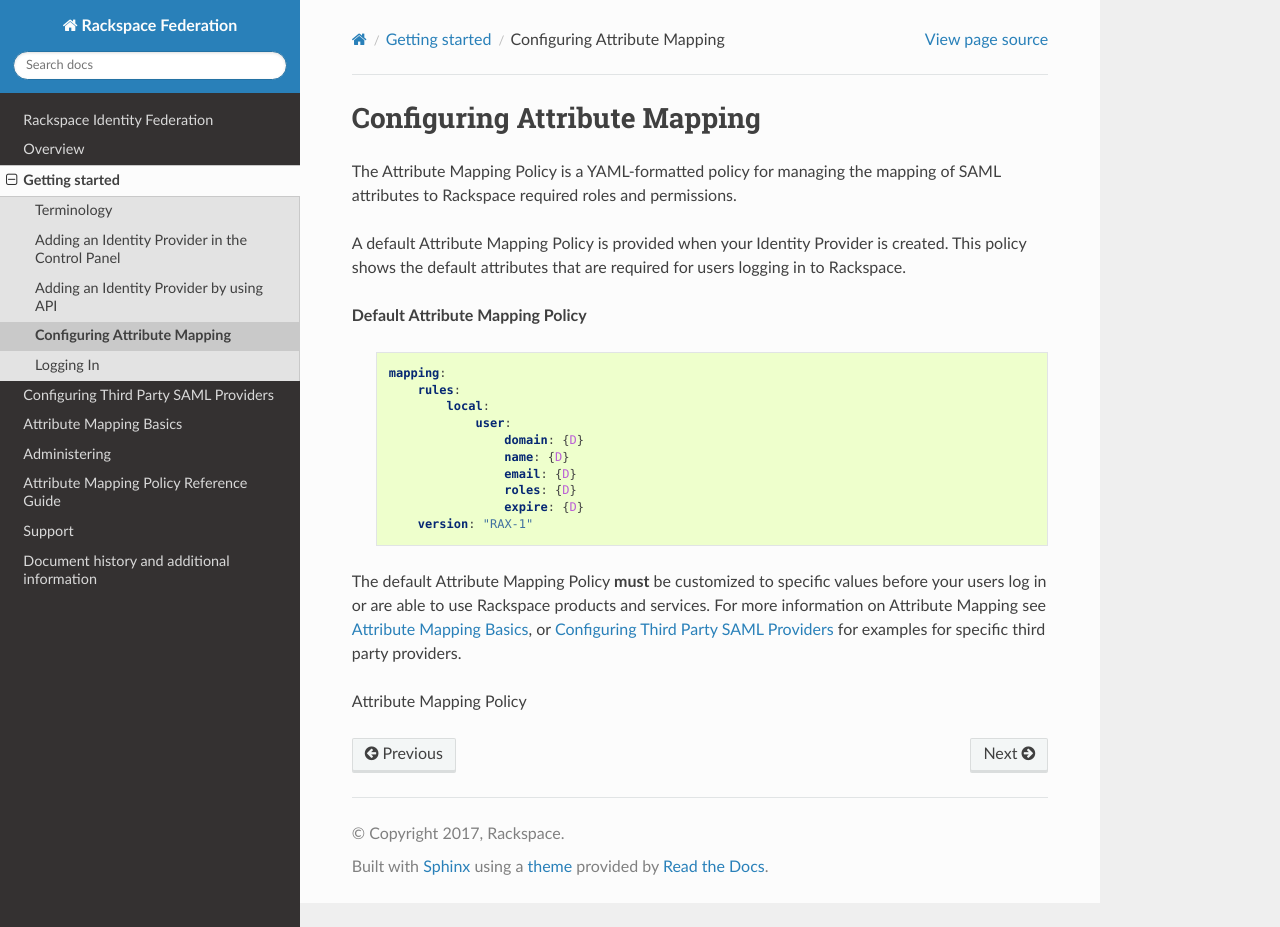
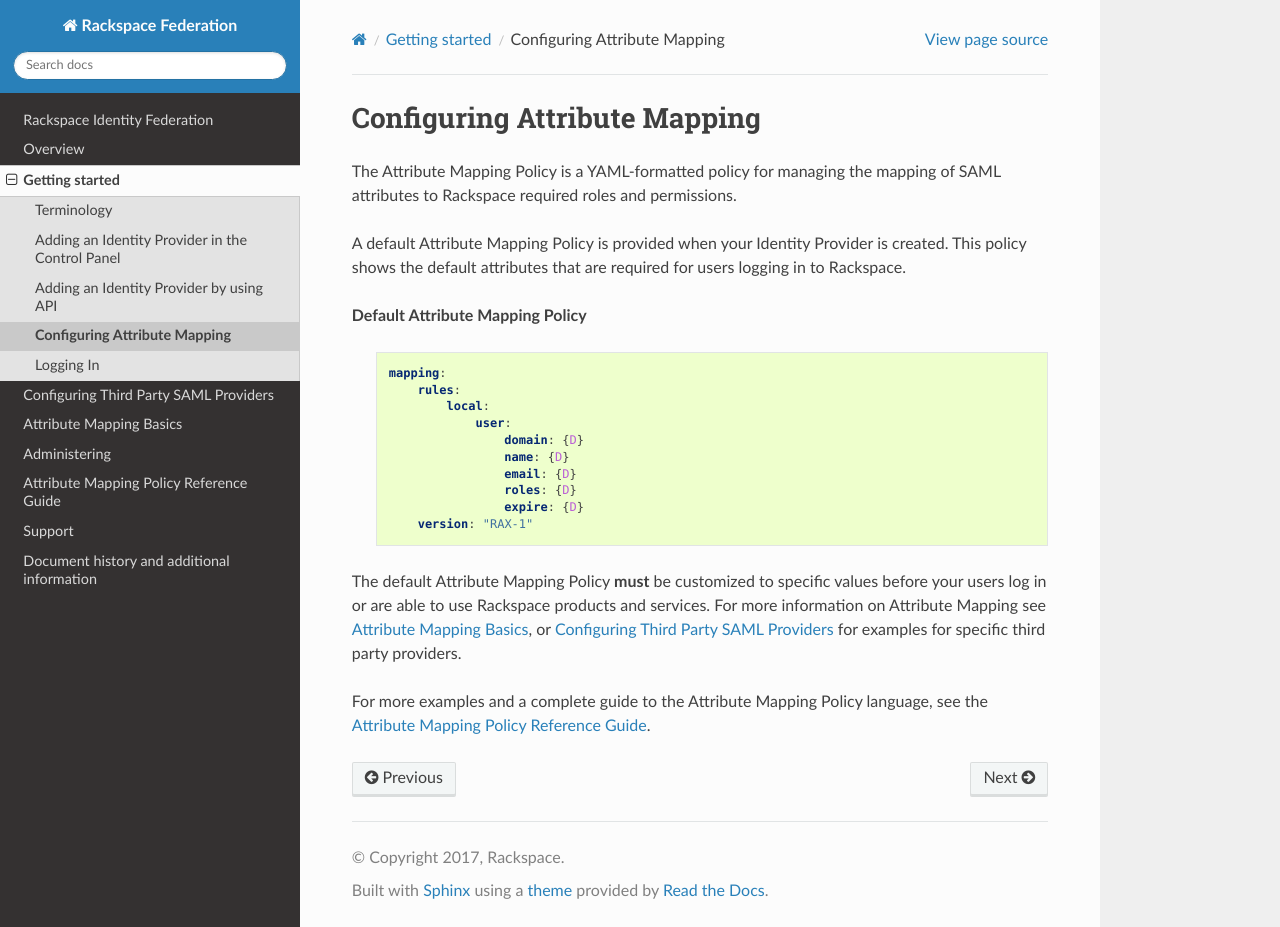
Before and after one commit to rackerlabs/docs-rackspace-federation, a Sphinx documentation site: the page built from doc/getting-started/config-am-policy.rst, in a window 1280 px wide and 927 px high. Built offline with Sphinx 7.4.7 and the Read the Docs theme 2.0.0, drawn with Linux system fonts in a browser that asks for light colours; the version number could not be read and is left out; some of the changed lines change nothing that is shown.

Commit message:
Another typo

```diff
--- a/doc/getting-started/config-am-policy.rst
+++ b/doc/getting-started/config-am-policy.rst
@@ -32,4 +32,4 @@
 see :ref:`attribmapping-basics-ug`, or :ref:`index-configuring-3p-saml-ug`
 for examples for specific third party providers.
 
-|amp|
+|ampref|
```
